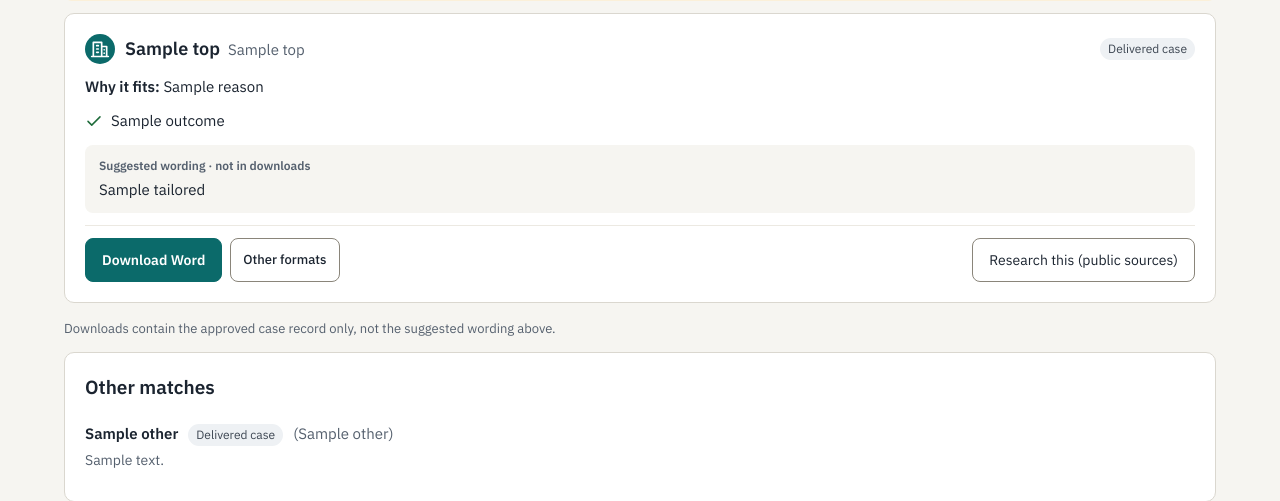
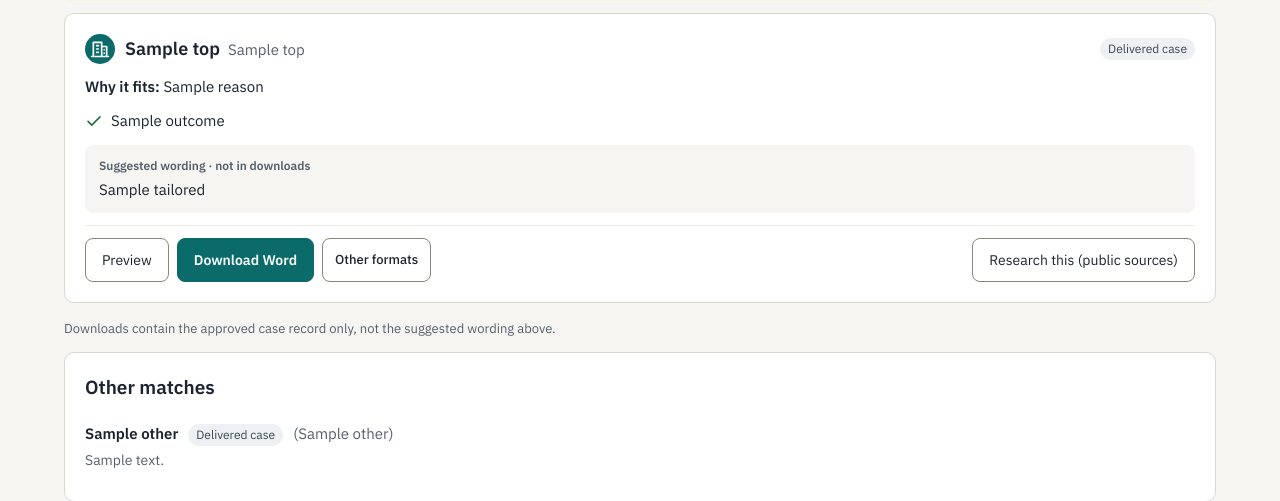
Before and after one commit to olafkfreund/synechron-case-reference-engine, a FastAPI app: template app/templates/search.html in a window 1280 px wide. Shown: the part 500-1001 px from the top of the page. Run offline with FastAPI, Linux system fonts and the light colour scheme; the template is opened without the code that fills it: most values are stand-ins (such as "Sample title", 1, 10 or a date in 2020); parts of the project's set-up code (start-up, migrations or seed data) failed here and were passed over; some libraries are stand-ins or nearby versions.

Commit message:
feat(search): Preview buttons on the case card, Download all and research result (plan #197 step 4) (#197)
Co-Authored-By: Claude Sonnet 5.5 <noreply@anthropic.com>
Co-Authored-By: Claude Opus 5.5 <noreply@anthropic.com>
Claude-Session: https://claude.ai/code/session_01MPRoCfbJuTDz6tit2f4eFM

```diff
--- a/app/templates/research_view.html
+++ b/app/templates/research_view.html
@@ -26,6 +26,7 @@
 {% if case_id %}<label class="check"><input type="checkbox" name="case_ids" value="{{ case_id }}" checked> Include the reference case this research started from</label>{% endif %}
 <label class="check"><input type="checkbox" name="industry_context_ack"> I understand the industry context section contains public statements by third parties, not our delivery evidence (required when no case is included).</label>
 <div class="row"><label for="dl-format">Format</label><select id="dl-format" name="format" style="max-width:200px"><option value="docx">Word</option><option value="pptx">PowerPoint</option><option value="pdf_docx">PDF</option><option value="pdf_pptx">PDF slides</option><option value="md">Markdown</option></select>
+<button class="btn" formaction="/preview">Preview</button>
 <button class="btn primary">Download</button></div></form>
 {% endif %}
 <div class="section-card"><div class="card-head"><h2>Sources</h2></div>
--- a/app/templates/search.html
+++ b/app/templates/search.html
@@ -22,6 +22,7 @@
 <div class="inset"><div class="t">Suggested wording &middot; not in downloads</div>{{ p.tailored }}</div>
 <div class="action-row" style="border-top:1px solid var(--line);padding-top:12px">
 {% with ids=[p.id], what="Download this case" %}<form method="post" action="/generate" class="generate">{% for i in ids %}<input type="hidden" name="case_ids" value="{{ i }}">{% endfor %}
+<button class="btn" formaction="/preview" aria-label="Preview {{ p.title }}">Preview</button>
 <button class="btn primary word" name="format" value="docx" aria-label="Download {{ p.title }} as Word">Download Word</button>
 <details class="mini"><summary class="btn-sm" aria-label="Other formats for {{ p.title }}">Other formats</summary>
 <div class="row" style="padding-bottom:4px"><button class="btn dark" name="format" value="pptx">{{ what }} (PowerPoint)</button> <button class="btn dark" name="format" value="pdf_docx">{{ what }} (PDF)</button> <button class="btn dark" name="format" value="pdf_pptx">{{ what }} (PDF slides)</button> <button class="btn dark" name="format" value="md">{{ what }} (Markdown)</button></div></details></form>{% endwith %}
@@ -29,6 +30,7 @@
 </article>
 {% endfor %}
 {% if top | length > 1 %}{% with ids=top | map(attribute="id") | list, what="Download all" %}<form method="post" action="/generate" class="section-card generate">{% for i in ids %}<input type="hidden" name="case_ids" value="{{ i }}">{% endfor %}
+<button class="btn" formaction="/preview">Preview all</button>
 <button class="btn primary" name="format" value="docx">{{ what }} (Word)</button>
 <details class="mini"><summary class="btn-sm">Other formats</summary>
 <div class="row" style="padding-bottom:4px"><button class="btn dark" name="format" value="pptx">{{ what }} (PowerPoint)</button> <button class="btn dark" name="format" value="pdf_docx">{{ what }} (PDF)</button> <button class="btn dark" name="format" value="pdf_pptx">{{ what }} (PDF slides)</button> <button class="btn dark" name="format" value="md">{{ what }} (Markdown)</button></div></details></form>{% endwith %}{% endif %}
```
